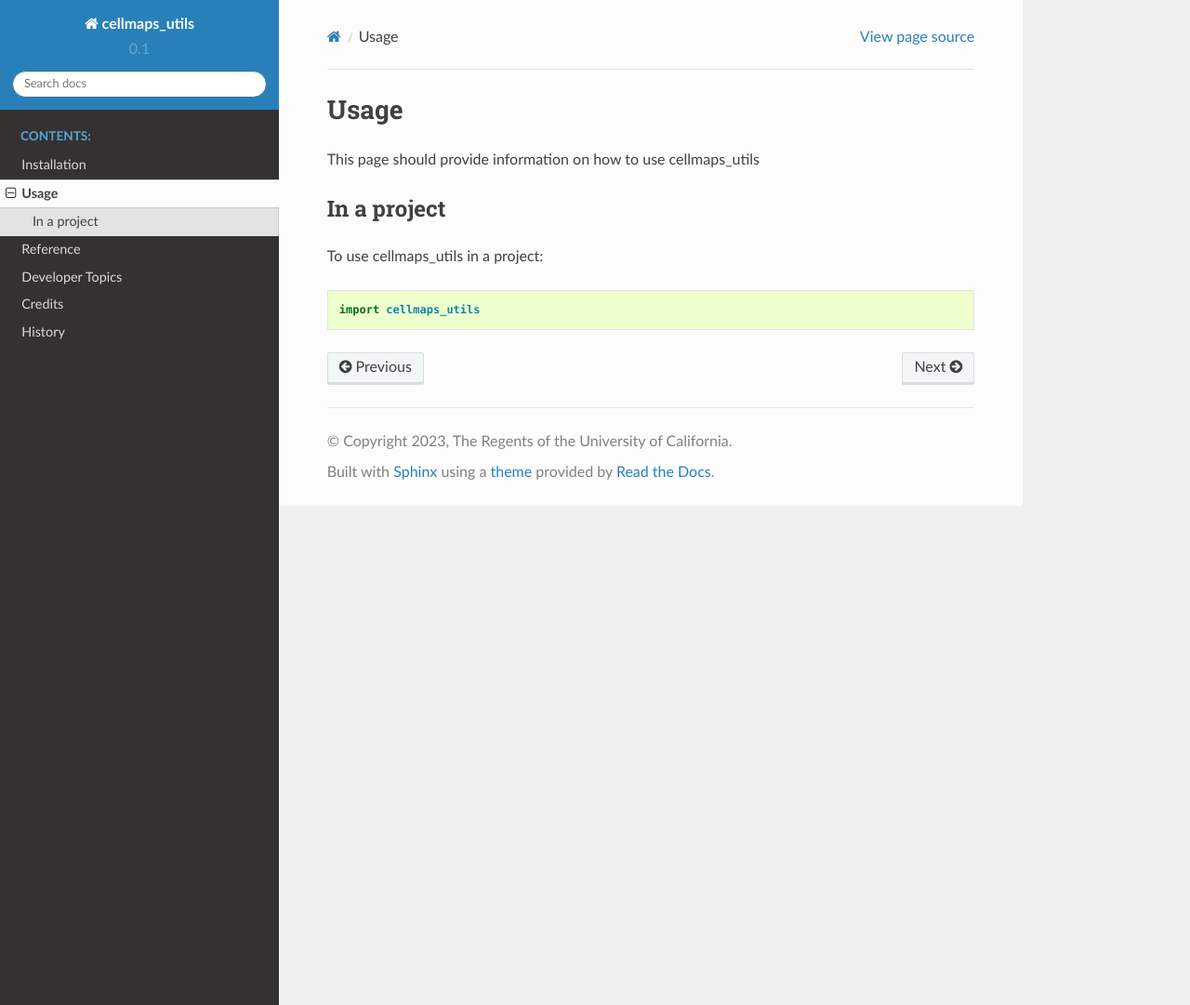
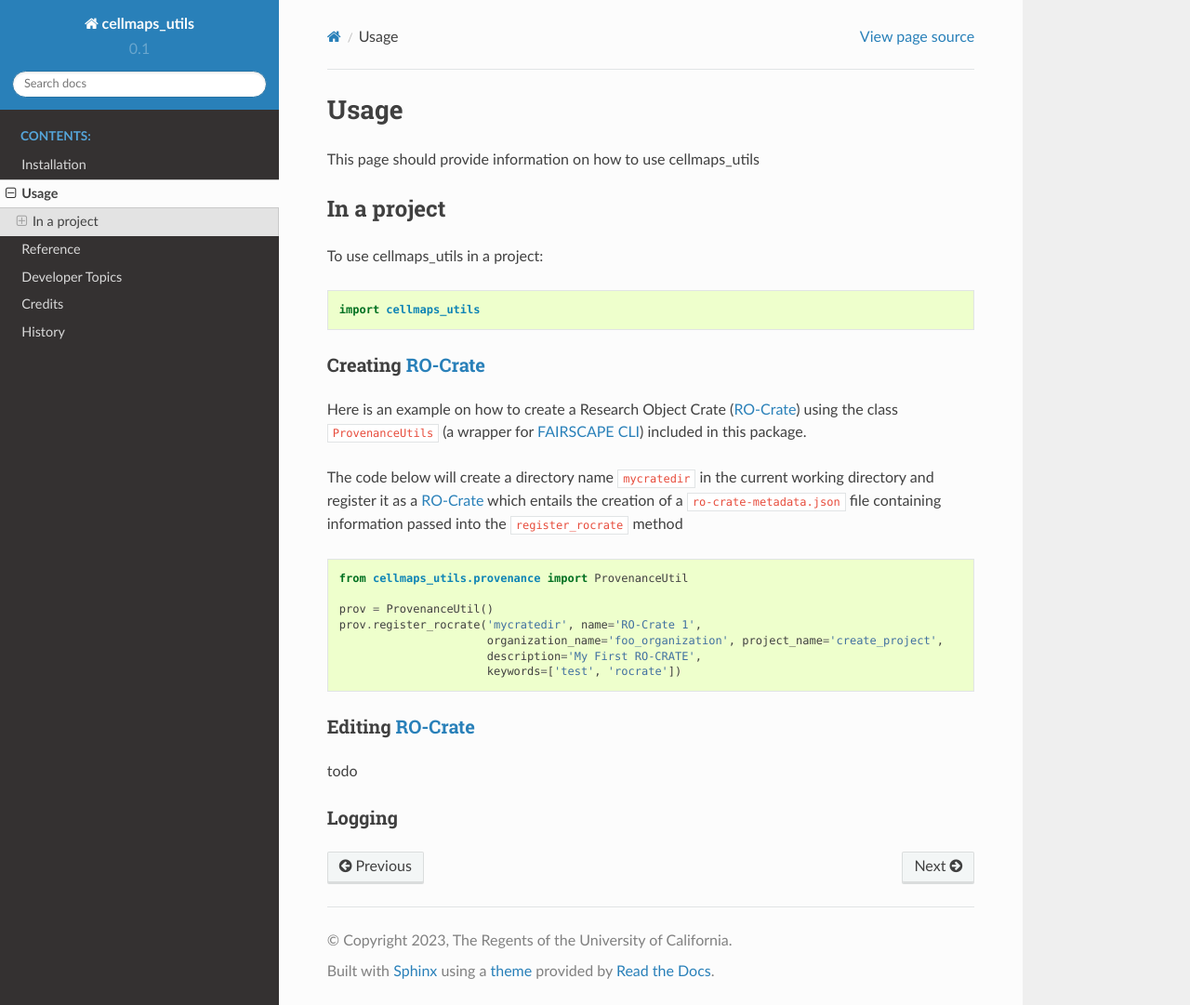
Before and after one commit to idekerlab/cellmaps_utils, a Sphinx documentation site: the page built from docs/usage.rst, in a window 1280 px wide and 1081 px high. Shown: the whole window at 93% size. Built offline with Sphinx 7.4.7 and the Read the Docs theme 2.0.0, drawn with Linux system fonts in a browser that asks for light colours.

Commit message:
added ProvenanceUtil usage

```diff
--- a/docs/usage.rst
+++ b/docs/usage.rst
@@ -4,9 +4,48 @@
 
 This page should provide information on how to use cellmaps_utils
 
+
 In a project
---------------
+-------------
 
 To use cellmaps_utils in a project::
 
     import cellmaps_utils
+
+
+
+
+
+Creating `RO-Crate`_
+=====================
+
+Here is an example on how to create a Research Object Crate (`RO-Crate`_) using
+the class ``ProvenanceUtils`` (a wrapper for `FAIRSCAPE CLI`_) included in this package.
+
+The code below will create a directory name ``mycratedir`` in the current working directory
+and register it as a `RO-Crate`_ which entails the creation of a ``ro-crate-metadata.json`` file
+containing information passed into the ``register_rocrate`` method
+
+.. code-block:: python
+
+   from cellmaps_utils.provenance import ProvenanceUtil
+
+   prov = ProvenanceUtil()
+   prov.register_rocrate('mycratedir', name='RO-Crate 1',
+                         organization_name='foo_organization', project_name='create_project',
+                         description='My First RO-CRATE',
+                         keywords=['test', 'rocrate'])
+
+
+Editing `RO-Crate`_
+=====================
+
+todo
+
+Logging
+========
+
+
+.. _CM4AI: https://cm4ai.org
+.. _RO-Crate: https://www.researchobject.org/ro-crate
+.. _FAIRSCAPE CLI: https://fairscape.github.io/fairscape-cli
```
